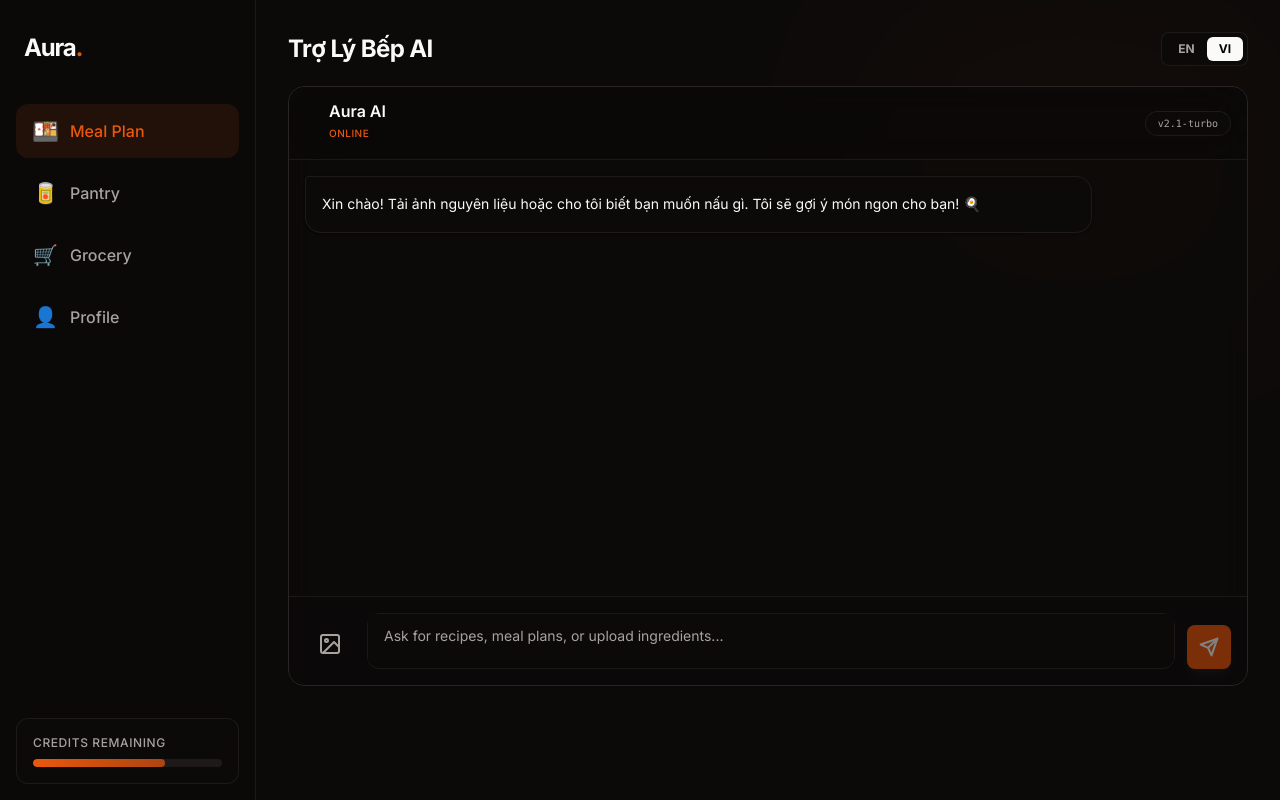
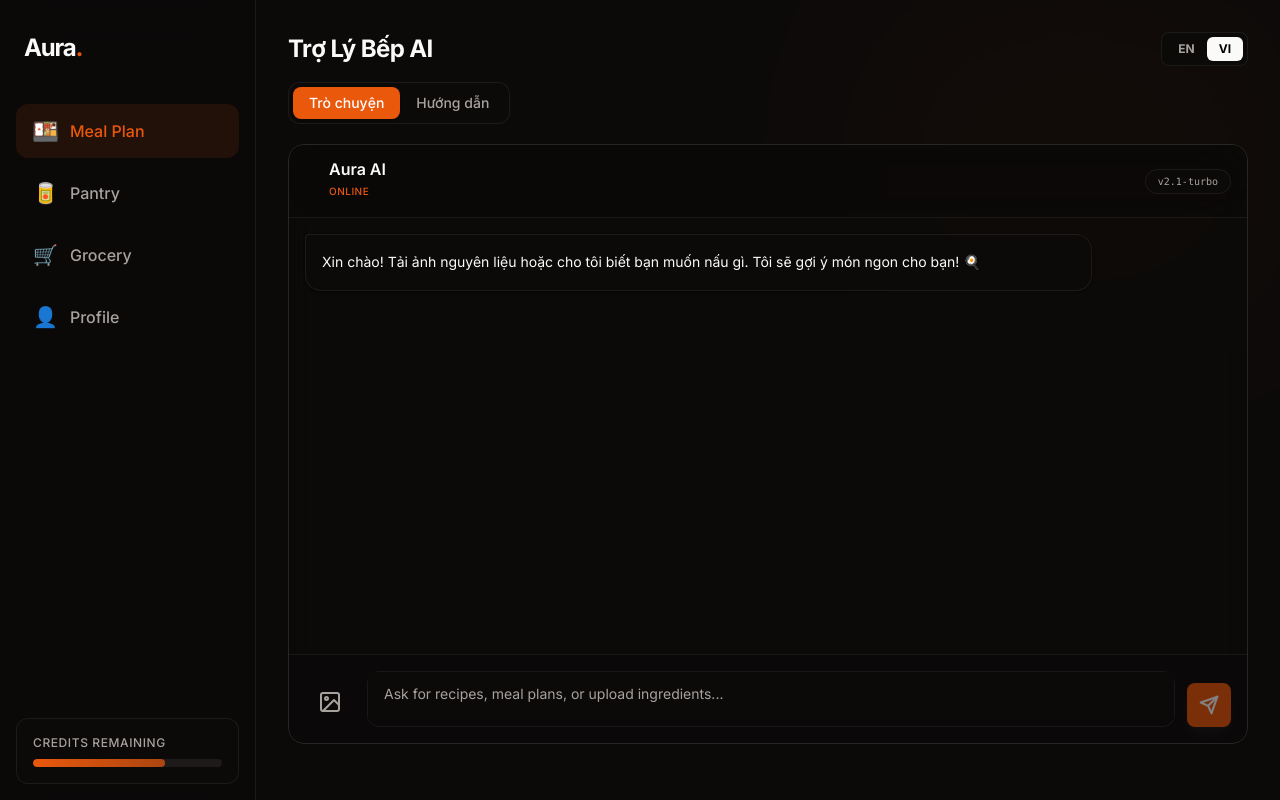
Before and after one commit to TamTonyTong/encode_hackathon, a Next.js app: page /dashboard in a window 1280 px wide. Built offline with nearby package versions, Linux system fonts and the light colour scheme.

Commit message:
Active instruction tab

```diff
--- a/app/dashboard/page.tsx
+++ b/app/dashboard/page.tsx
@@ -1,6 +1,6 @@
 "use client";
 
-import { useState } from "react";
+import { useState, useEffect } from "react";
 import { useRouter } from "next/navigation";
 import ChatInterface, { Message } from "../components/ChatInterface";
 import IngredientRow from "../components/IngredientRow";
@@ -20,12 +20,12 @@ interface Ingredient {
 export default function DashboardPage() {
     const { showToast } = useToast();
     const { language, t } = useLanguage();
-    const { addRecipe } = useRecipes();
+    const { addRecipe, activeRecipe, setActiveRecipe } = useRecipes();
     const router = useRouter();
 
     // State
     const [isLoading, setIsLoading] = useState(false);
-    const [currentRecipe, setCurrentRecipe] = useState<GeneratedRecipe | null>(null);
+    const [activeTab, setActiveTab] = useState<'chat' | 'instructions'>('chat');
     const [messages, setMessages] = useState<Message[]>([
         {
             role: "ai",
@@ -35,6 +35,21 @@ export default function DashboardPage() {
         },
     ]);
     const [ingredients, setIngredients] = useState<Ingredient[]>([]);
+
+    // Restore state from context on mount
+    useEffect(() => {
+        if (activeRecipe) {
+            setActiveTab('instructions');
+            // Restore ingredients list immediately
+            const groceryItems: Ingredient[] = activeRecipe.ingredients.map((ing, idx) => ({
+                name: ing.name[language],
+                source: language === 'vi' ? "Bách Hóa Xanh" : "Local Market",
+                price: language === 'vi' ? `${((15000 + idx * 8000)).toLocaleString('vi-VN')} ₫` : `$${(1.5 + idx * 0.8).toFixed(2)}`,
+                status: "found" as const
+            }));
+            setIngredients(groceryItems);
+        }
+    }, [activeRecipe, language]);
 
     const handleOrder = () => {
         showToast(language === 'vi' ? "Đang chuyển đến trang mua sắm..." : "Going to grocery page...", "success");
@@ -78,7 +93,9 @@ export default function DashboardPage() {
 
             // If a recipe was generated, update the ingredients list
             if (response.recipe) {
-                setCurrentRecipe(response.recipe);
+                setActiveRecipe(response.recipe);
+                // Switch to instructions tab
+                setActiveTab('instructions');
 
                 // Add to shared context so it appears in Grocery tab
                 addRecipe(response.recipe);
@@ -104,24 +121,10 @@ export default function DashboardPage() {
                     setIngredients(prev => prev.map((ing, idx) => ({
                         ...ing,
                         source: language === 'vi' ? "Bách Hóa Xanh" : "Local Market",
-                        price: language === 'vi' ? `${(15000 + idx * 8000).toLocaleString('vi-VN')} ₫` : `$${(1.5 + idx * 0.8).toFixed(2)}`,
+                        price: language === 'vi' ? `${((15000 + idx * 8000)).toLocaleString('vi-VN')} ₫` : `$${(1.5 + idx * 0.8).toFixed(2)}`,
                         status: "found" as const
                     })));
                 }, 2000);
-
-                // Add recipe steps as a follow-up message
-                setTimeout(() => {
-                    const stepsMessage = response.recipe!.steps
-                        .map((step, i) => `${i + 1}. ${step[language]}`)
-                        .join('\n');
-
-                    setMessages(prev => [...prev, {
-                        role: "ai",
-                        content: language === 'vi'
-                            ? `📝 **Các bước nấu:**\n\n${stepsMessage}`
-                            : `📝 **Cooking Steps:**\n\n${stepsMessage}`
-                    }]);
-                }, 1500);
             }
         } catch (error) {
             console.error('Chat error:', error);
@@ -163,19 +166,91 @@ export default function DashboardPage() {
             {/* Left Column: Chat Interface */}
             <div className="flex flex-col gap-5 h-full transition-all duration-500">
                 {/* Header with Language Toggle */}
-                <div className="flex items-center justify-between shrink-0">
+                <div className="flex flex-col gap-4 shrink-0">
+                    <div className="flex items-center justify-between">
                         <h1 className="text-2xl font-bold text-[var(--text-primary)] tracking-tight text-balance">
                             {language === 'vi' ? "Trợ Lý Bếp AI" : "Kitchen Assistant AI"}
                         </h1>
                         <LanguageToggle />
                     </div>
 
-                <div className="flex-1 min-h-0">
+                    {/* Tab Navigation */}
+                    <div className="flex p-1 bg-[var(--bg-surface)] rounded-xl border border-[var(--border-subtle)] w-fit">
+                        <button
+                            onClick={() => setActiveTab('chat')}
+                            className={`px-4 py-1.5 rounded-lg text-sm font-medium transition-all duration-200 ${
+                                activeTab === 'chat'
+                                    ? 'bg-[var(--accent-primary)] text-white shadow-sm'
+                                    : 'text-[var(--text-secondary)] hover:text-[var(--text-primary)]'
+                            }`}
+                        >
+                            {language === 'vi' ? 'Trò chuyện' : 'Chat'}
+                        </button>
+                        <button
+                            onClick={() => setActiveTab('instructions')}
+                            className={`px-4 py-1.5 rounded-lg text-sm font-medium transition-all duration-200 ${
+                                activeTab === 'instructions'
+                                    ? 'bg-[var(--accent-primary)] text-white shadow-sm'
+                                    : 'text-[var(--text-secondary)] hover:text-[var(--text-primary)]'
+                            }`}
+                        >
+                            {language === 'vi' ? 'Hướng dẫn' : 'Instructions'}
+                        </button>
+                    </div>
+                </div>
+
+                <div className="flex-1 min-h-0 relative">
+                    {/* Chat Tab */}
+                    <div className={`absolute inset-0 transition-opacity duration-300 ${activeTab === 'chat' ? 'opacity-100 z-10' : 'opacity-0 z-0 pointer-events-none'}`}>
                         <ChatInterface
                             messages={messages}
                             onSendMessage={handleSendMessage}
                             isLoading={isLoading}
                         />
+                    </div>
+
+                    {/* Instructions Tab */}
+                    <div className={`absolute inset-0 transition-opacity duration-300 flex flex-col ${activeTab === 'instructions' ? 'opacity-100 z-10' : 'opacity-0 z-0 pointer-events-none'}`}>
+                        <div className="flex-1 glass-panel rounded-2xl overflow-hidden border border-[var(--border-subtle)] flex flex-col">
+                            {activeRecipe ? (
+                                <div className="flex-1 overflow-y-auto custom-scrollbar p-6">
+                                    <div className="mb-6">
+                                        <h2 className="text-xl font-bold text-[var(--text-primary)] mb-2">{activeRecipe.title[language]}</h2>
+                                        <div className="flex gap-3 text-xs text-[var(--text-secondary)]">
+                                            <span className="bg-[var(--bg-surface)] px-2 py-1 rounded border border-[var(--border-subtle)]">
+                                                ⏱️ {activeRecipe.time[language]}
+                                            </span>
+                                            <span className="bg-[var(--bg-surface)] px-2 py-1 rounded border border-[var(--border-subtle)]">
+                                                🔥 {activeRecipe.calories} kcal
+                                            </span>
+                                        </div>
+                                    </div>
+
+                                    <div className="space-y-6">
+                                        {activeRecipe.steps.map((step, idx) => (
+                                            <div key={idx} className="flex gap-4">
+                                                <div className="flex-shrink-0 w-8 h-8 rounded-full bg-[var(--accent-primary)]/10 text-[var(--accent-primary)] flex items-center justify-center font-bold text-sm border border-[var(--accent-primary)]/20">
+                                                    {idx + 1}
+                                                </div>
+                                                <p className="text-[var(--text-primary)] leading-relaxed pt-1">
+                                                    {step[language]}
+                                                </p>
+                                            </div>
+                                        ))}
+                                    </div>
+                                </div>
+                            ) : (
+                                <div className="flex-1 flex flex-col items-center justify-center text-center p-8 opacity-60">
+                                    <div className="text-4xl mb-4">📖</div>
+                                    <p className="text-[var(--text-secondary)]">
+                                        {language === 'vi'
+                                            ? "Chưa có công thức nào. Hãy trò chuyện với AI để tạo công thức!"
+                                            : "No recipe selected. Chat with AI to generate a recipe first!"}
+                                    </p>
+                                </div>
+                            )}
+                        </div>
+                    </div>
                 </div>
             </div>
 
@@ -186,7 +261,7 @@ export default function DashboardPage() {
                         <h2 className="text-2xl font-bold text-[var(--text-primary)] tracking-tight text-balance">
                             {language === 'vi' ? "Bảng Kế Hoạch" : "Active Plan"}
                         </h2>
-                        {currentRecipe && (
+                        {activeRecipe && (
                             <span className="text-xs px-2 py-1 rounded bg-[var(--accent-glow)] text-[var(--accent-primary)] border border-[var(--accent-primary)]/20">
                                 {language === 'vi' ? "Đang nấu" : "Cooking Mode"}
                             </span>
@@ -195,7 +270,7 @@ export default function DashboardPage() {
 
                     <div className="flex-1 glass-panel rounded-2xl p-6 flex flex-col overflow-hidden border border-[var(--border-subtle)] bg-[var(--bg-glass)]/50 backdrop-blur-xl shadow-lg">
                         {/* Empty State - Now redundant but kept for structure if needed later */}
-                        {!currentRecipe && ingredients.length === 0 && (
+                        {!activeRecipe && ingredients.length === 0 && (
                             <div className="flex-1 flex flex-col items-center justify-center text-center p-8 opacity-60">
                                 <div className="w-20 h-20 mb-4 rounded-full bg-[var(--bg-surface)] border border-[var(--border-subtle)] flex items-center justify-center text-4xl shadow-inner">
                                     🍳
@@ -212,32 +287,32 @@ export default function DashboardPage() {
                         )}
 
                         {/* Recipe Card */}
-                        {currentRecipe && (
+                        {activeRecipe && (
                             <div className="shrink-0 mb-6 p-5 bg-gradient-to-br from-[var(--bg-surface)] to-[var(--bg-surface)]/50 rounded-2xl border border-[var(--border-subtle)] shadow-sm group hover:border-[var(--accent-primary)] transition-colors relative overflow-hidden">
                                 <div className="absolute top-0 right-0 w-24 h-24 bg-[var(--accent-primary)]/5 rounded-bl-full -mr-4 -mt-4 transition-transform duration-300 group-hover:scale-110" />
 
                                 <div className="flex items-start gap-4 relative z-10">
-                                    {currentRecipe.image.startsWith('http') ? (
+                                    {activeRecipe.image.startsWith('http') ? (
                                         <img
-                                            src={currentRecipe.image}
-                                            alt={currentRecipe.title[language]}
+                                            src={activeRecipe.image}
+                                            alt={activeRecipe.title[language]}
                                             className="w-24 h-24 rounded-xl object-cover shadow-sm ring-1 ring-[var(--border-subtle)]"
                                         />
                                     ) : (
                                         <div className="text-4xl bg-[var(--background)] p-3 rounded-xl shadow-sm ring-1 ring-[var(--border-subtle)]">
-                                            {currentRecipe.image}
+                                            {activeRecipe.image}
                                         </div>
                                     )}
                                     <div>
                                         <h3 className="font-bold text-lg text-[var(--text-primary)] mb-1">
-                                            {currentRecipe.title[language]}
+                                            {activeRecipe.title[language]}
                                         </h3>
                                         <div className="flex gap-3 text-xs text-[var(--text-secondary)]">
                                             <span className="flex items-center gap-1 bg-[var(--background)] px-2 py-1 rounded-md border border-[var(--border-subtle)]">
-                                                ⏱️ {currentRecipe.time[language]}
+                                                ⏱️ {activeRecipe.time[language]}
                                             </span>
                                             <span className="flex items-center gap-1 bg-[var(--background)] px-2 py-1 rounded-md border border-[var(--border-subtle)]">
-                                                🔥 {currentRecipe.calories ? `${currentRecipe.calories} kcal` : 'N/A'}
+                                                🔥 {activeRecipe.calories ? `${activeRecipe.calories} kcal` : 'N/A'}
                                             </span>
                                         </div>
                                     </div>
```
Also changed, not shown: app/context/RecipeContext.tsx (+15 -1 lines). Lines whose indentation alone changed are shown as unchanged.
